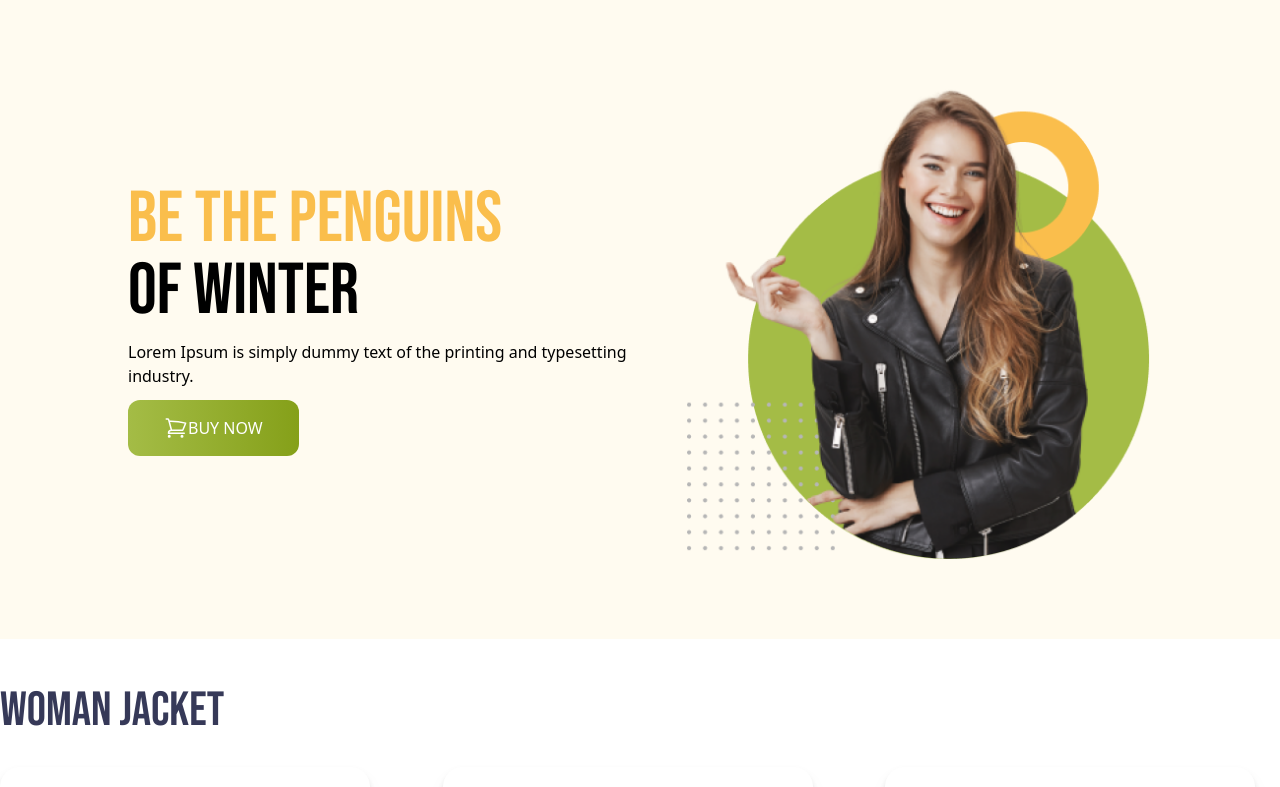
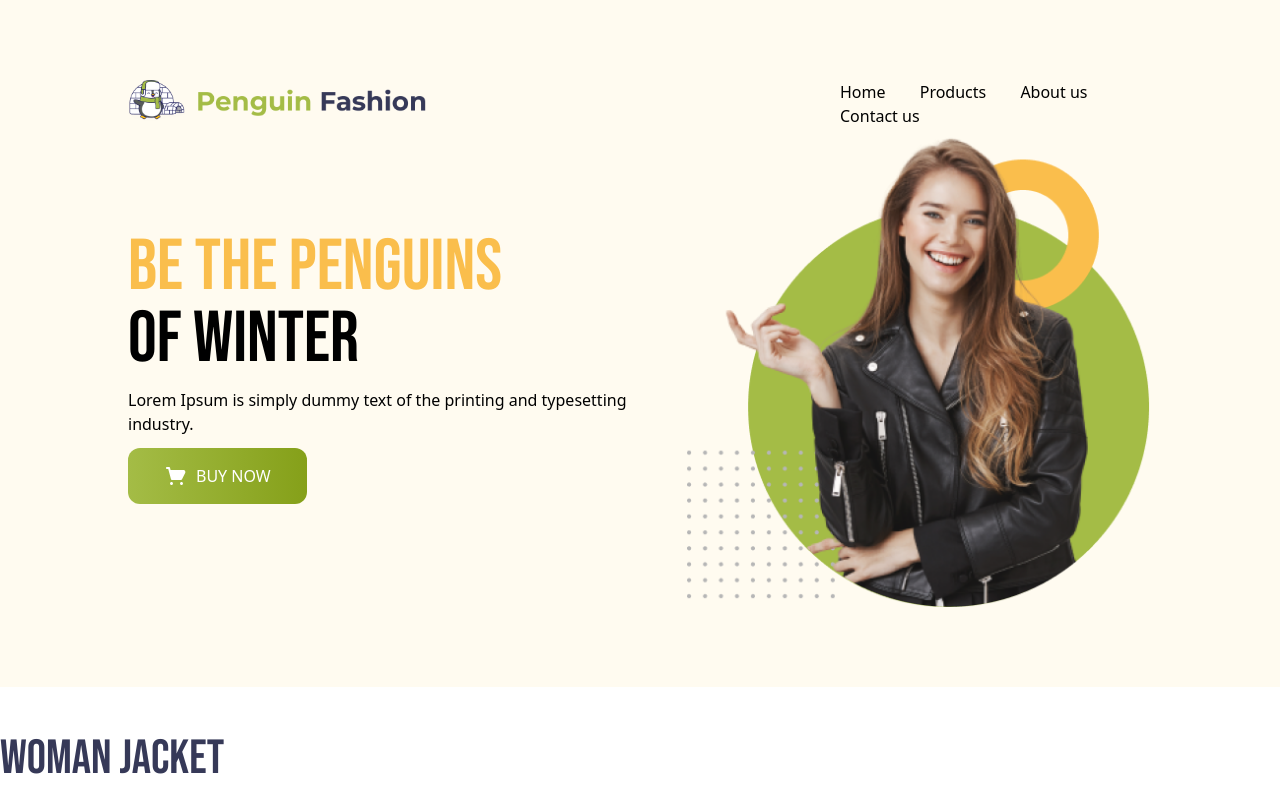
Before and after one commit to tasninanika/Penguin_Fashion, a plain HTML site: page index.html in a window 1280 px wide. Shown: the top 787 px of the page. Drawn offline with nearby package versions, Linux system fonts and the light colour scheme.

Commit message:
navber added

```diff
--- a/index.html
+++ b/index.html
@@ -21,8 +21,20 @@
 </head>
 <body">
     <header class="bg-[#FFFBF0] py-20 px-4 md:px-32">
-        <nav>
-
+        <nav class="grid grid-cols-2 gap-[400px]">
+            <div class="w-[300px] h-[100x]">
+                <img src="icons/logo.png" alt="">
+            </div>
+            <div>
+                <ul>
+                    <li class="font-roboto text-base font-medium">
+                        <a class="mr-[30px]" href="">Home</a>
+                        <a class="mr-[30px]" href="">Products</a>
+                        <a class="mr-[30px]" href="">About us</a>
+                        <a class="mr-[30px]" href="">Contact us</a>
+                    </li>
+                </ul>
+            </div>
 
         </nav>
         <div class="flex flex-col md:flex-row justify-between items-center">
@@ -31,9 +43,7 @@
                     <br>
                     of Winter</h1>
                     <p>Lorem Ipsum is simply dummy text of the printing and typesetting industry.</p>
-                    <button class="bg-gradient-to-r from-[#A4BC46] to-[#85A019]  flex py-4 px-9 rounded-xl uppercase text-white font-medium"><svg xmlns="http://www.w3.org/2000/svg" fill="none" viewBox="0 0 24 24" stroke-width="1.5" stroke="currentColor" class="w-6 h-6">
-                        <path stroke-linecap="round" stroke-linejoin="round" d="M2.25 3h1.386c.51 0 .955.343 1.087.835l.383 1.437M7.5 14.25a3 3 0 0 0-3 3h15.75m-12.75-3h11.218c1.121-2.3 2.1-4.684 2.924-7.138a60.114 60.114 0 0 0-16.536-1.84M7.5 14.25 5.106 5.272M6 20.25a.75.75 0 1 1-1.5 0 .75.75 0 0 1 1.5 0Zm12.75 0a.75.75 0 1 1-1.5 0 .75.75 0 0 1 1.5 0Z" />
-                      </svg>
+                    <button class="bg-gradient-to-r from-[#A4BC46] to-[#85A019]  flex py-4 px-9 rounded-xl uppercase text-white font-medium gap-2"><img src="icons/shopping-cart 1.svg" alt="">
                        BUY NOW</button>
             </div>
             <div>
```
